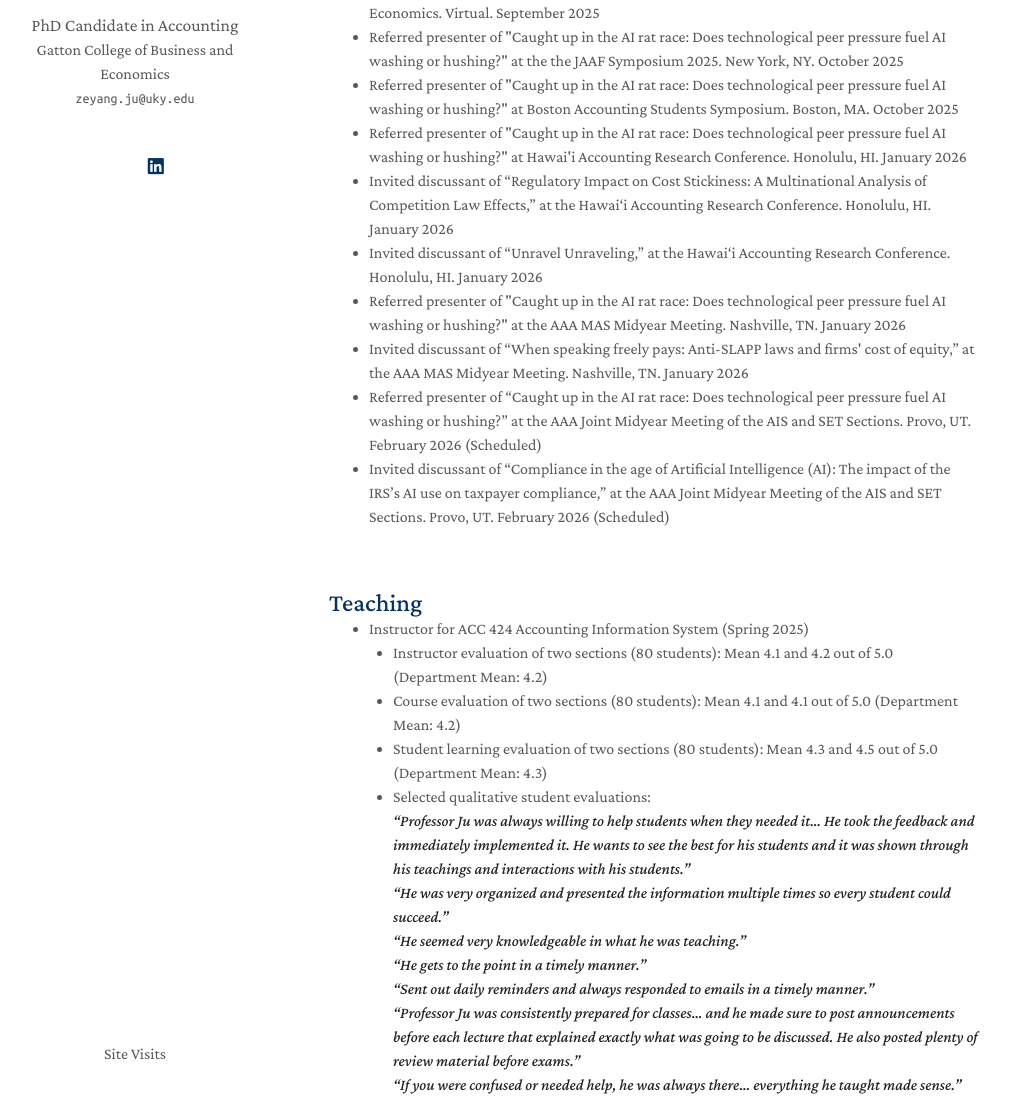
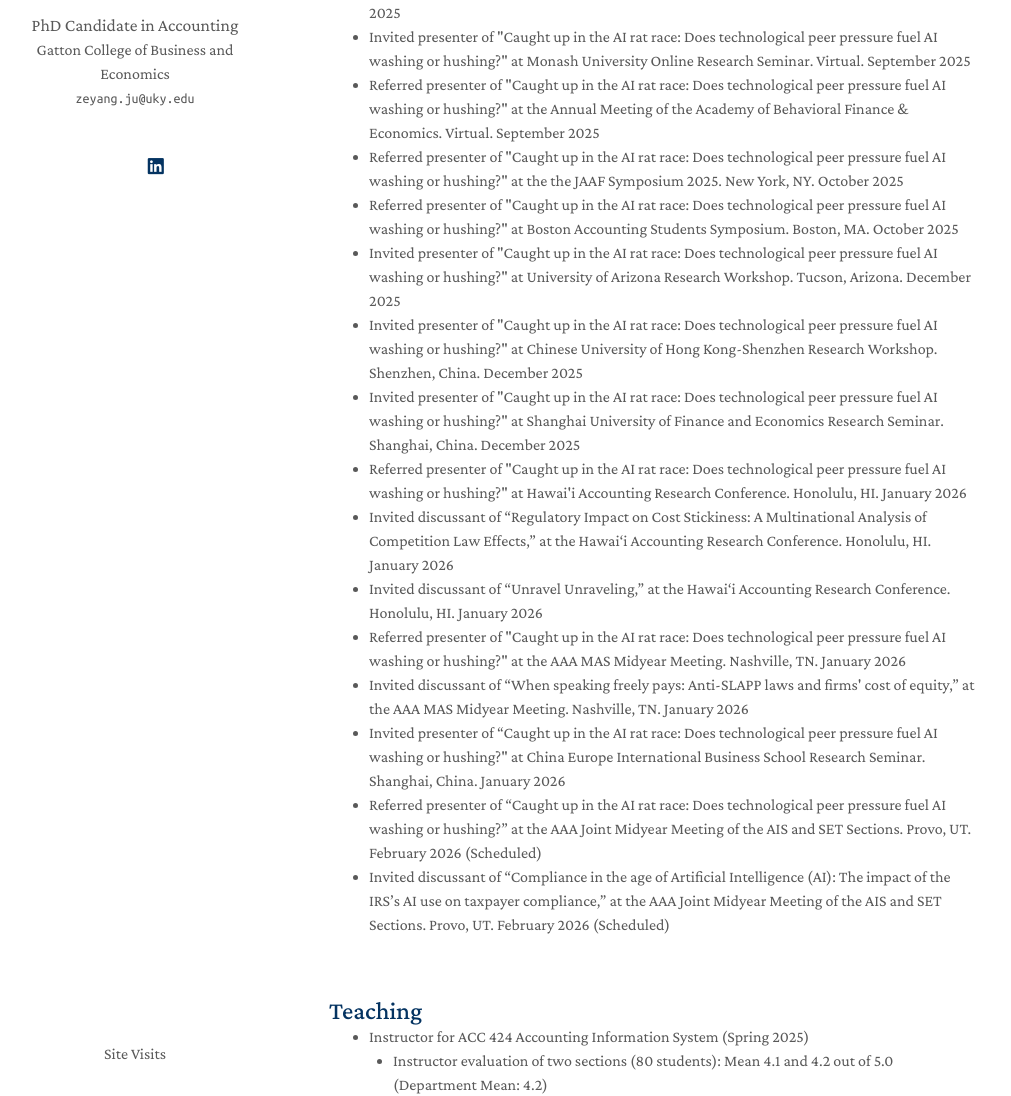
Before and after one commit to zeyang1225/zeyang1225.github.io, a Jekyll site: the page built from index.md, in a window 1280 px wide and 1400 px high, scrolled down 4702 px. Shown: the part 304-1400 px from the top of the window, without its empty margins (141-1152 px from the left). Built offline with Jekyll 4.4.1, drawn with Linux system fonts in a browser that asks for light colours; nearby versions of some CDN libraries; comment, search, counter and statistics services are not loaded; a style sheet for code colours, icons or effects is not loaded; some of the changed text lies outside the part shown.

Commit message:
Update teaching.md

```diff
--- a/_includes/teaching.md
+++ b/_includes/teaching.md
@@ -50,14 +50,20 @@
 <li><autocolor>Referred presenter of "Caught up in the AI rat race: Does technological peer pressure fuel AI washing or hushing?" at the ABR-Fudan Joint Conference. Shanghai, China. September 2025 </autocolor></li>
 <li><autocolor>Invited presenter of "Caught up in the AI rat race: Does technological peer pressure fuel AI washing or hushing?" at Zhejiang University Research Workshop. Hangzhou, China. September 2025 </autocolor></li>
   <li><autocolor>Invited presenter of "Caught up in the AI rat race: Does technological peer pressure fuel AI washing or hushing?" at University of International Business and Economics Research Workshop. Beijing, China. September 2025 </autocolor></li>
+ <li><autocolor>Invited presenter of "Caught up in the AI rat race: Does technological peer pressure fuel AI washing or hushing?" at University of Queensland Online Research Seminar. Virtual. September 2025 </autocolor></li>
+   <li><autocolor>Invited presenter of "Caught up in the AI rat race: Does technological peer pressure fuel AI washing or hushing?" at Monash University Online Research Seminar. Virtual. September 2025 </autocolor></li>
   <li><autocolor>Referred presenter of "Caught up in the AI rat race: Does technological peer pressure fuel AI washing or hushing?" at the Annual Meeting of the Academy of Behavioral Finance & Economics. Virtual. September 2025 </autocolor></li>
   <li><autocolor>Referred presenter of "Caught up in the AI rat race: Does technological peer pressure fuel AI washing or hushing?" at the the JAAF Symposium 2025. New York, NY. October 2025 </autocolor></li>
    <li><autocolor>Referred presenter of "Caught up in the AI rat race: Does technological peer pressure fuel AI washing or hushing?" at Boston Accounting Students Symposium. Boston, MA. October 2025 </autocolor></li>
-   <li><autocolor>Referred presenter of "Caught up in the AI rat race: Does technological peer pressure fuel AI washing or hushing?" at Hawai'i Accounting Research Conference. Honolulu, HI. January 2026 </autocolor></li>
+<li><autocolor>Invited presenter of "Caught up in the AI rat race: Does technological peer pressure fuel AI washing or hushing?" at University of Arizona Research Workshop. Tucson, Arizona. December 2025 </autocolor></li>
+  <li><autocolor>Invited presenter of "Caught up in the AI rat race: Does technological peer pressure fuel AI washing or hushing?" at Chinese University of Hong Kong-Shenzhen Research Workshop. Shenzhen, China. December 2025 </autocolor></li>
+  <li><autocolor>Invited presenter of "Caught up in the AI rat race: Does technological peer pressure fuel AI washing or hushing?" at Shanghai University of Finance and Economics Research Seminar. Shanghai, China. December 2025 </autocolor></li>
+  <li><autocolor>Referred presenter of "Caught up in the AI rat race: Does technological peer pressure fuel AI washing or hushing?" at Hawai'i Accounting Research Conference. Honolulu, HI. January 2026 </autocolor></li>
 <li><autocolor>Invited discussant of “Regulatory Impact on Cost Stickiness: A Multinational Analysis of Competition Law Effects,” at the Hawai‘i Accounting Research Conference. Honolulu, HI. January 2026 </autocolor></li>
 <li><autocolor>Invited discussant of “Unravel Unraveling,” at the Hawai‘i Accounting Research Conference. Honolulu, HI. January 2026 </autocolor></li>
   <li><autocolor>Referred presenter of "Caught up in the AI rat race: Does technological peer pressure fuel AI washing or hushing?" at the AAA MAS Midyear Meeting. Nashville, TN. January 2026 </autocolor></li>
 <li><autocolor>Invited discussant of “When speaking freely pays: Anti-SLAPP laws and firms' cost of equity,” at the AAA MAS Midyear Meeting. Nashville, TN. January 2026 </autocolor></li>
+<li><autocolor>Invited presenter of “Caught up in the AI rat race: Does technological peer pressure fuel AI washing or hushing?" at China Europe International Business School Research Seminar. Shanghai, China. January 2026 </autocolor></li>
 <li><autocolor>Referred presenter of “Caught up in the AI rat race: Does technological peer pressure fuel AI washing or hushing?” at the AAA Joint Midyear Meeting of the AIS and SET Sections. Provo, UT. February 2026 (Scheduled)</autocolor></li>
   <li><autocolor>Invited discussant of “Compliance in the age of Artificial Intelligence (AI): The impact of the IRS’s AI use on taxpayer compliance,” at the AAA Joint Midyear Meeting of the AIS and SET Sections. Provo, UT. February 2026 (Scheduled)</autocolor></li>
 </ul>
```
